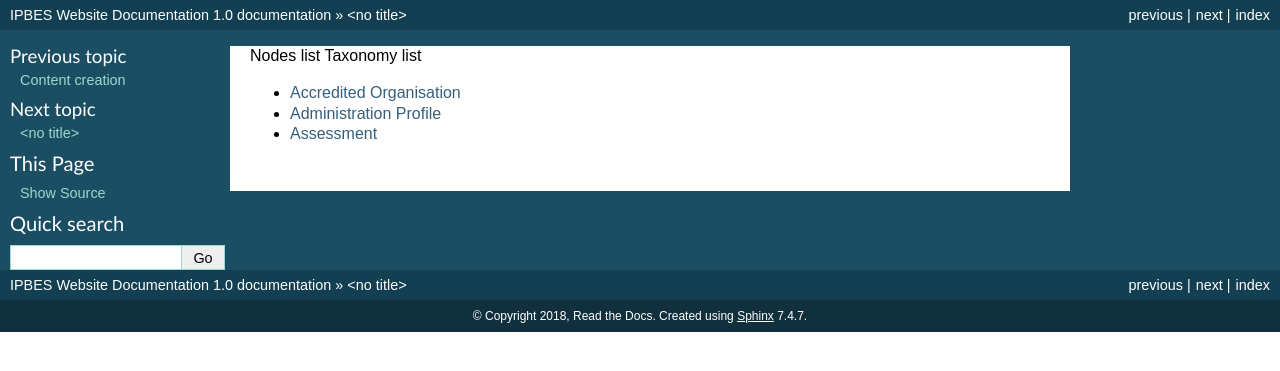
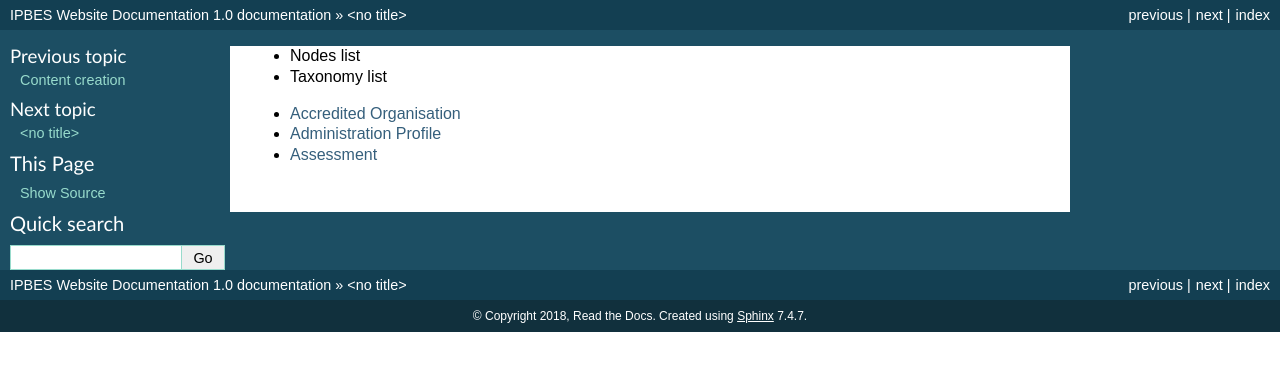
Before and after one commit to ipbes/ipbeswebdocs, a Sphinx documentation site: the page built from docs/annex/index.rst, in a window 1280 px wide. Shown: the top 371 px of the page. Built offline with Sphinx 7.4.7, drawn with Linux system fonts in a browser that asks for light colours.

```diff
--- a/docs/annex/index.rst
+++ b/docs/annex/index.rst
@@ -1,5 +1,5 @@
-Nodes list
-Taxonomy list
+- Nodes list
+- Taxonomy list
 
 .. toctree::
    :maxdepth: 1
```
